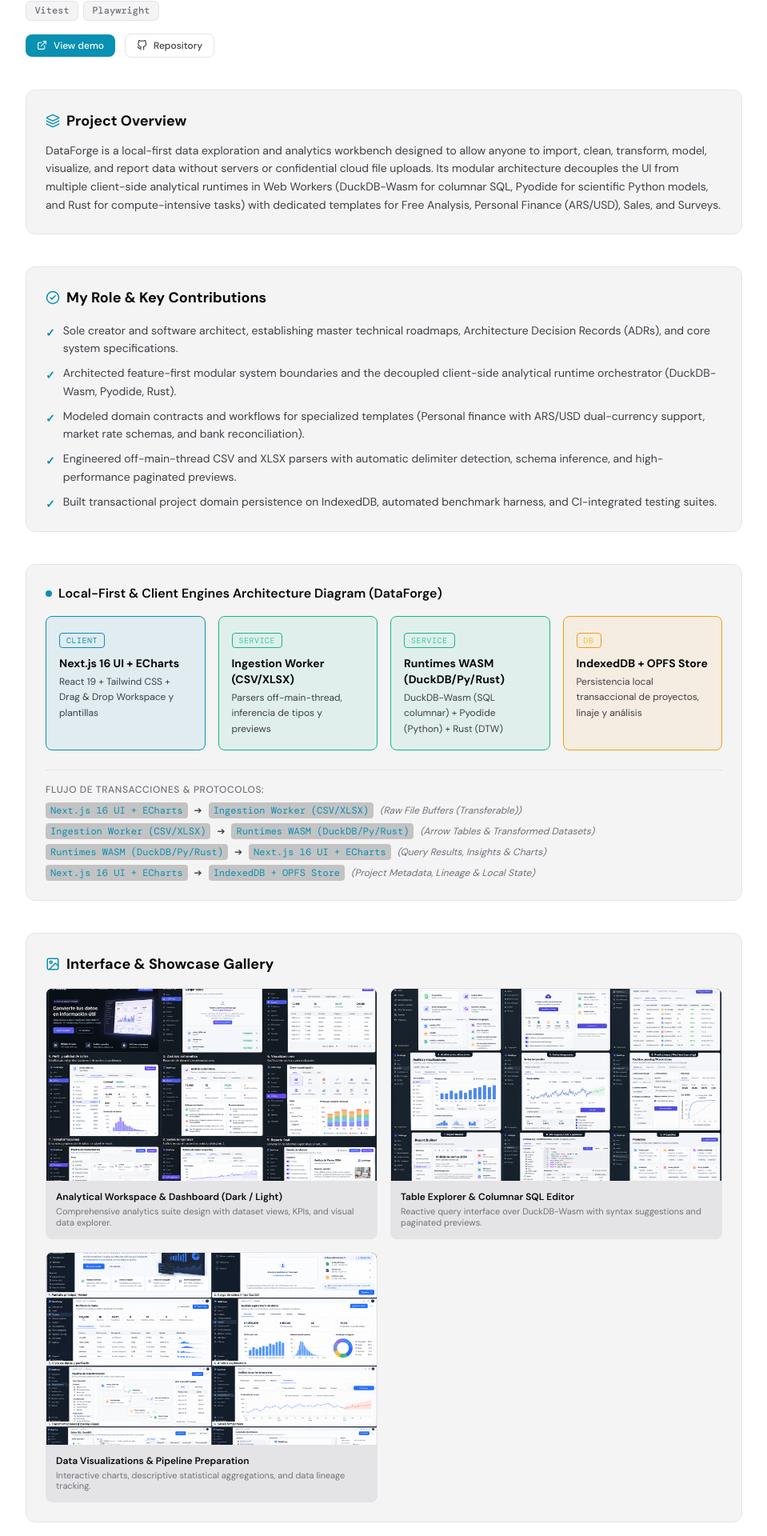
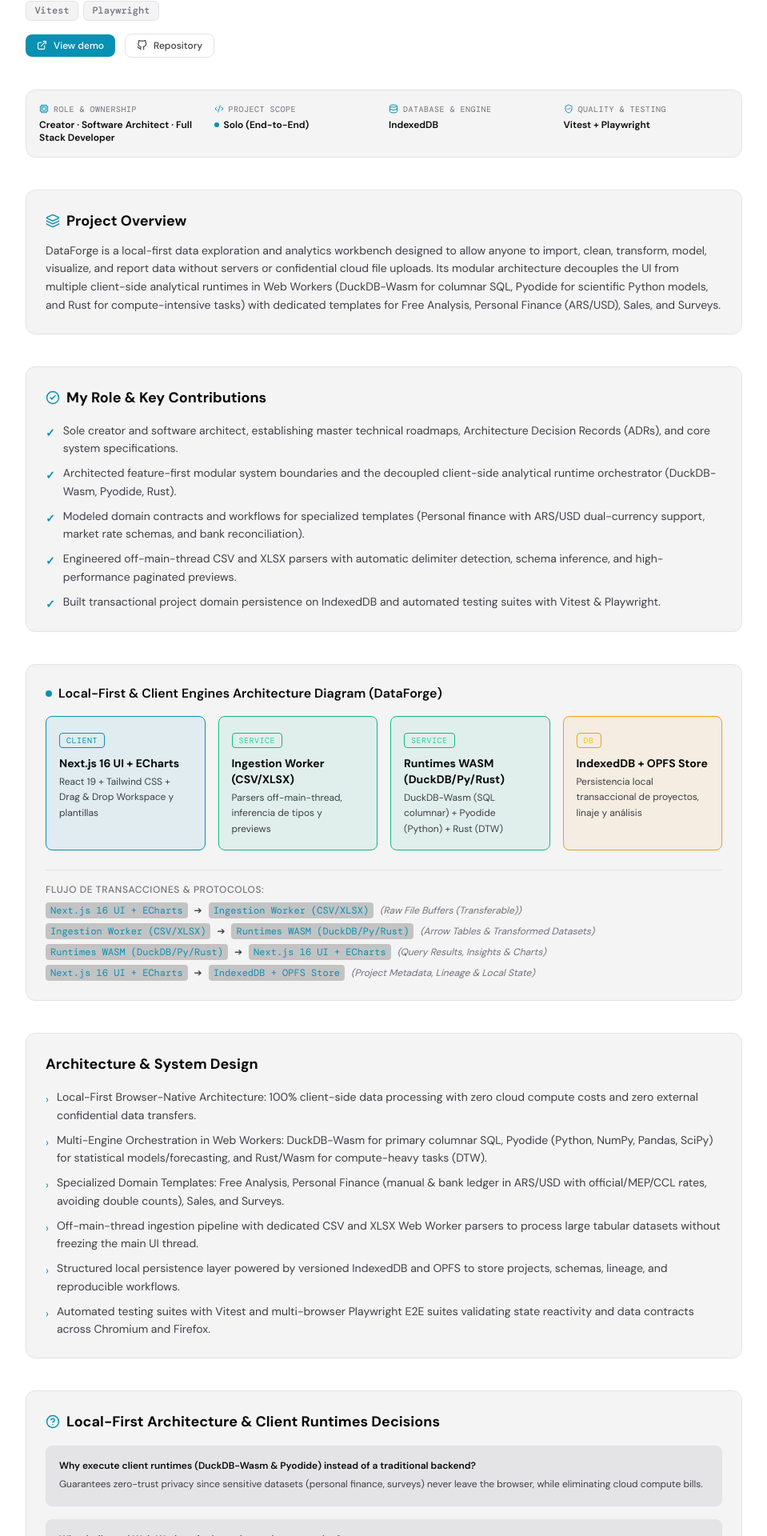
Before and after one commit to eliann313/mi-portfolio, a React (Vite) app: page /proyectos/dataforge in a window 1280 px wide. Shown: the part 473-2393 px from the top of the page at 80% size, without its empty margins (160-1119 px from the left). Built offline with nearby package versions, Linux system fonts and the light colour scheme.

Commit message:
feat(ui): optimize case study visual hierarchy for recruiters and sanitize DataForge metrics

```diff
--- a/src/components/projects/CaseStudyView.tsx
+++ b/src/components/projects/CaseStudyView.tsx
@@ -1,7 +1,7 @@
 import { useState, useEffect } from 'react';
 import { useParams, Link } from 'react-router-dom';
 import { motion, AnimatePresence } from 'framer-motion';
-import { ArrowLeft, ExternalLink, CheckCircle2, AlertTriangle, Layers, Image as ImageIcon, X, ArrowRight, HelpCircle, ChevronLeft, ChevronRight, ZoomIn, ZoomOut, Lock } from 'lucide-react';
+import { ArrowLeft, ExternalLink, CheckCircle2, AlertTriangle, Layers, Image as ImageIcon, X, ArrowRight, HelpCircle, ChevronLeft, ChevronRight, ZoomIn, ZoomOut, Lock, Database, Cpu, ShieldCheck, Code2 } from 'lucide-react';
 import { FiGithub } from 'react-icons/fi';
 import { useTheme } from '../../hooks/useTheme';
 import { useLanguage } from '../../hooks/useLanguage';
@@ -125,6 +125,52 @@
           </div>
         </motion.div>
 
+        {/* Recruiter Technical Snapshot */}
+        <div className="grid grid-cols-2 md:grid-cols-4 gap-3 p-4 rounded-xl border mb-10" style={{ backgroundColor: c.bgSurface, borderColor: c.border }}>
+          <div className="flex flex-col">
+            <span className="text-[10px] font-mono uppercase tracking-wider mb-1 flex items-center gap-1.5" style={{ color: c.textMuted }}>
+              <Cpu size={12} style={{ color: c.accent }} />
+              {locale === 'es' ? 'Rol y Liderazgo' : 'Role & Ownership'}
+            </span>
+            <span className="text-xs font-semibold" style={{ color: c.textPrimary }}>
+              {project.roles[locale as Locale].join(' · ')}
+            </span>
+          </div>
+
+          <div className="flex flex-col">
+            <span className="text-[10px] font-mono uppercase tracking-wider mb-1 flex items-center gap-1.5" style={{ color: c.textMuted }}>
+              <Code2 size={12} style={{ color: c.accent }} />
+              {locale === 'es' ? 'Modalidad y Alcance' : 'Project Scope'}
+            </span>
+            <span className="text-xs font-semibold flex items-center gap-1.5" style={{ color: c.textPrimary }}>
+              <span className="w-1.5 h-1.5 rounded-full" style={{ backgroundColor: project.type === 'group' ? '#38bdf8' : c.accent }} />
+              {project.type === 'group'
+                ? (locale === 'es' ? 'Grupal (Scrum / Agile)' : 'Team (Scrum / Agile)')
+                : (locale === 'es' ? 'Individual (End-to-End)' : 'Solo (End-to-End)')}
+            </span>
+          </div>
+
+          <div className="flex flex-col">
+            <span className="text-[10px] font-mono uppercase tracking-wider mb-1 flex items-center gap-1.5" style={{ color: c.textMuted }}>
+              <Database size={12} style={{ color: c.accent }} />
+              {locale === 'es' ? 'Persistencia y Motor' : 'Database & Engine'}
+            </span>
+            <span className="text-xs font-semibold truncate" style={{ color: c.textPrimary }}>
+              {study.dbSchema ? study.dbSchema.engine.split(' · ')[0] : (project.stack.find(s => s.toLowerCase().includes('sql') || s.toLowerCase().includes('mongo') || s.toLowerCase().includes('indexeddb') || s.toLowerCase().includes('firebase')) || 'Client State')}
+            </span>
+          </div>
+
+          <div className="flex flex-col">
+            <span className="text-[10px] font-mono uppercase tracking-wider mb-1 flex items-center gap-1.5" style={{ color: c.textMuted }}>
+              <ShieldCheck size={12} style={{ color: c.accent }} />
+              {locale === 'es' ? 'Calidad y Pruebas' : 'Quality & Testing'}
+            </span>
+            <span className="text-xs font-semibold truncate" style={{ color: c.textPrimary }}>
+              {project.stack.filter(s => s.includes('Playwright') || s.includes('Vitest') || s.includes('Pytest') || s.includes('Actions')).join(' + ') || (locale === 'es' ? 'Linting y Verificación' : 'Linting & Verification')}
+            </span>
+          </div>
+        </div>
+
         {/* 1. Overview */}
         <section className="mb-10 rounded-xl p-6 border" style={{ backgroundColor: c.bgSurface, borderColor: c.border }}>
           <h3 className="font-bold text-lg mb-3 flex items-center gap-2" style={{ color: c.textPrimary }}>
@@ -152,14 +198,112 @@
           </ul>
         </section>
 
-        {/* 3. Architecture C4 Diagram (if present) */}
+        {/* 3. Architecture & PostgreSQL Relational Schema Explorer */}
+        {(study.systemArchitecture || study.dbSchema) && (
+          <ArchitectureAndDBSchema
+            dbSchema={study.dbSchema}
+            systemArchitecture={study.systemArchitecture}
+          />
+        )}
+
+        {/* 3.1 Container Interconnect & Transaction Protocol Diagram */}
         {study.c4Diagram && (
           <section className="mb-10">
             <ArchitectureDiagram diagram={study.c4Diagram} />
           </section>
         )}
 
-        {/* 4. Screenshots Gallery (if present) */}
+        {/* 3.2 Domains Breakdown (DDD) */}
+        {study.domainsBreakdown && (
+          <section className="mb-10 rounded-xl p-6 border" style={{ backgroundColor: c.bgSurface, borderColor: c.border }}>
+            <h3 className="font-bold text-lg mb-4 flex items-center gap-2" style={{ color: c.textPrimary }}>
+              <Layers size={18} style={{ color: c.accent }} />
+              {study.domainsBreakdown.title[locale as Locale] || t.caseStudy.domainsTitle}
+            </h3>
+            <div className="grid grid-cols-1 sm:grid-cols-2 gap-3">
+              {study.domainsBreakdown.items.map((item, idx) => (
+                <div key={idx} className="p-3.5 rounded-lg border flex flex-col justify-between" style={{ backgroundColor: c.bgElevated, borderColor: c.border }}>
+                  <span className="font-semibold text-xs mb-1" style={{ color: c.accent }}>{item.name}</span>
+                  <p className="text-xs leading-relaxed" style={{ color: c.textSecondary }}>{item.desc[locale as Locale]}</p>
+                </div>
+              ))}
+            </div>
+          </section>
+        )}
+
+        {/* 3.3 Architecture Highlights */}
+        <section className="mb-10 rounded-xl p-6 border" style={{ backgroundColor: c.bgSurface, borderColor: c.border }}>
+          <h3 className="font-bold text-lg mb-4" style={{ color: c.textPrimary }}>
+            {t.caseStudy.architectureTitle}
+          </h3>
+          <ul className="space-y-2 text-sm">
+            {study.architectureHighlights[locale as Locale].map((highlight, idx) => (
+              <li key={idx} className="flex items-start gap-2.5" style={{ color: c.textSecondary }}>
+                <span className="mt-1 flex-shrink-0" style={{ color: c.accent }}>›</span>
+                <span className="leading-relaxed">{highlight}</span>
+              </li>
+            ))}
+          </ul>
+        </section>
+
+        {/* 3.4 Key Architecture Decisions (ADRs) */}
+        {study.adrs && (
+          <section className="mb-10 rounded-xl p-6 border" style={{ backgroundColor: c.bgSurface, borderColor: c.border }}>
+            <h3 className="font-bold text-lg mb-4 flex items-center gap-2" style={{ color: c.textPrimary }}>
+              <HelpCircle size={18} style={{ color: c.accent }} />
+              {study.adrs.title[locale as Locale] || t.caseStudy.adrsTitle}
+            </h3>
+            <div className="space-y-4">
+              {study.adrs.items.map((adr, idx) => (
+                <div key={idx} className="p-4 rounded-lg border" style={{ backgroundColor: c.bgElevated, borderColor: c.border }}>
+                  <p className="text-xs font-semibold mb-1.5" style={{ color: c.textPrimary }}>
+                    {adr.question[locale as Locale]}
+                  </p>
+                  <p className="text-xs leading-relaxed" style={{ color: c.textSecondary }}>
+                    {adr.decision[locale as Locale]}
+                  </p>
+                </div>
+              ))}
+            </div>
+          </section>
+        )}
+
+        {/* 4. Technical Challenges & Engineering Solutions */}
+        {challenges.length > 0 && (
+          <section className="mb-10 rounded-xl p-6 border" style={{ backgroundColor: c.bgSurface, borderColor: c.border }}>
+            <h3 className="font-bold text-lg mb-4 flex items-center gap-2" style={{ color: c.textPrimary }}>
+              <AlertTriangle size={18} style={{ color: c.accent }} />
+              {t.caseStudy.technicalChallengesTitle}
+            </h3>
+            <div className="space-y-4">
+              {challenges.map((challenge, idx) => (
+                <div key={idx} className="p-4 rounded-lg border" style={{ backgroundColor: c.bgElevated, borderColor: c.border }}>
+                  <p className="text-xs font-semibold mb-1" style={{ color: '#f87171' }}>
+                    {t.caseStudy.problemLabel}
+                  </p>
+                  <p className="text-xs mb-3 font-medium" style={{ color: c.textPrimary }}>
+                    {challenge.problem}
+                  </p>
+                  <p className="text-xs font-semibold mb-1" style={{ color: '#4ade80' }}>
+                    {t.caseStudy.solutionLabel}
+                  </p>
+                  <p className="text-xs leading-relaxed" style={{ color: c.textSecondary }}>
+                    {challenge.solution}
+                  </p>
+                </div>
+              ))}
+            </div>
+          </section>
+        )}
+
+        {/* 5. Video Demo (if present) */}
+        {study.videoData && (
+          <section className="mb-10">
+            <VideoTimestampPlayer src={study.videoData.src} timestamps={study.videoData.timestamps} />
+          </section>
+        )}
+
+        {/* 5.1 Interface & Showcase Gallery */}
         {study.screenshots && study.screenshots.length > 0 && (
           <section className="mb-10 rounded-xl p-6 border" style={{ backgroundColor: c.bgSurface, borderColor: c.border }}>
             <h3 className="font-bold text-lg mb-4 flex items-center gap-2" style={{ color: c.textPrimary }}>
@@ -302,104 +446,6 @@
           )}
         </AnimatePresence>
 
-        {/* 5. Architecture Highlights */}
-        <section className="mb-10 rounded-xl p-6 border" style={{ backgroundColor: c.bgSurface, borderColor: c.border }}>
-          <h3 className="font-bold text-lg mb-4" style={{ color: c.textPrimary }}>
-            {t.caseStudy.architectureTitle}
-          </h3>
-          <ul className="space-y-2 text-sm">
-            {study.architectureHighlights[locale as Locale].map((highlight, idx) => (
-              <li key={idx} className="flex items-start gap-2.5" style={{ color: c.textSecondary }}>
-                <span className="mt-1 flex-shrink-0" style={{ color: c.accent }}>›</span>
-                <span className="leading-relaxed">{highlight}</span>
-              </li>
-            ))}
-          </ul>
-        </section>
-
-        {/* 5.1 Architecture & PostgreSQL Relational Schema Explorer */}
-        {(study.systemArchitecture || study.dbSchema) && (
-          <ArchitectureAndDBSchema
-            dbSchema={study.dbSchema}
-            systemArchitecture={study.systemArchitecture}
-          />
-        )}
-
-        {/* 6. Technical Challenges */}
-        {challenges.length > 0 && (
-          <section className="mb-10 rounded-xl p-6 border" style={{ backgroundColor: c.bgSurface, borderColor: c.border }}>
-            <h3 className="font-bold text-lg mb-4 flex items-center gap-2" style={{ color: c.textPrimary }}>
-              <AlertTriangle size={18} style={{ color: c.accent }} />
-              {t.caseStudy.technicalChallengesTitle}
-            </h3>
-            <div className="space-y-4">
-              {challenges.map((challenge, idx) => (
-                <div key={idx} className="p-4 rounded-lg border" style={{ backgroundColor: c.bgElevated, borderColor: c.border }}>
-                  <p className="text-xs font-semibold mb-1" style={{ color: '#f87171' }}>
-                    {t.caseStudy.problemLabel}
-                  </p>
-                  <p className="text-xs mb-3 font-medium" style={{ color: c.textPrimary }}>
-                    {challenge.problem}
-                  </p>
-                  <p className="text-xs font-semibold mb-1" style={{ color: '#4ade80' }}>
-                    {t.caseStudy.solutionLabel}
-                  </p>
-                  <p className="text-xs leading-relaxed" style={{ color: c.textSecondary }}>
-                    {challenge.solution}
-                  </p>
-                </div>
-              ))}
-            </div>
-          </section>
-        )}
-
-        {/* 7. Video Demo (Pochocleando) */}
-        {study.videoData && (
-          <section className="mb-10">
-            <VideoTimestampPlayer src={study.videoData.src} timestamps={study.videoData.timestamps} />
-          </section>
-        )}
-
-        {/* 8. Domains Breakdown (DDD) */}
-        {study.domainsBreakdown && (
-          <section className="mb-10 rounded-xl p-6 border" style={{ backgroundColor: c.bgSurface, borderColor: c.border }}>
-            <h3 className="font-bold text-lg mb-4 flex items-center gap-2" style={{ color: c.textPrimary }}>
-              <Layers size={18} style={{ color: c.accent }} />
-              {study.domainsBreakdown.title[locale as Locale] || t.caseStudy.domainsTitle}
-            </h3>
-            <div className="grid grid-cols-1 sm:grid-cols-2 gap-3">
-              {study.domainsBreakdown.items.map((item, idx) => (
-                <div key={idx} className="p-3.5 rounded-lg border flex flex-col justify-between" style={{ backgroundColor: c.bgElevated, borderColor: c.border }}>
-                  <span className="font-semibold text-xs mb-1" style={{ color: c.accent }}>{item.name}</span>
-                  <p className="text-xs leading-relaxed" style={{ color: c.textSecondary }}>{item.desc[locale as Locale]}</p>
-                </div>
-              ))}
-            </div>
-          </section>
-        )}
-
-        {/* 9. Key Architecture Decisions (ADRs) */}
-        {study.adrs && (
-          <section className="mb-10 rounded-xl p-6 border" style={{ backgroundColor: c.bgSurface, borderColor: c.border }}>
-            <h3 className="font-bold text-lg mb-4 flex items-center gap-2" style={{ color: c.textPrimary }}>
-              <HelpCircle size={18} style={{ color: c.accent }} />
-              {study.adrs.title[locale as Locale] || t.caseStudy.adrsTitle}
-            </h3>
-            <div className="space-y-4">
-              {study.adrs.items.map((adr, idx) => (
-                <div key={idx} className="p-4 rounded-lg border" style={{ backgroundColor: c.bgElevated, borderColor: c.border }}>
-                  <p className="text-xs font-semibold mb-1.5" style={{ color: c.textPrimary }}>
-                    {adr.question[locale as Locale]}
-                  </p>
-                  <p className="text-xs leading-relaxed" style={{ color: c.textSecondary }}>
-                    {adr.decision[locale as Locale]}
-                  </p>
-                </div>
-              ))}
-            </div>
-          </section>
-        )}
-
         {/* 10. Bottom Action Card (CTA) */}
         <section className="mb-10 rounded-xl p-6 border flex flex-col sm:flex-row items-start sm:items-center justify-between gap-4" style={{ backgroundColor: c.bgSurface, borderColor: c.border }}>
           <div>
--- a/src/data/caseStudies.ts
+++ b/src/data/caseStudies.ts
@@ -211,17 +211,17 @@
         'Arquitectura Browser-Native Local-First: procesamiento 100% en el cliente sin costos de cómputo en la nube ni transferencia externa de datasets.',
         'Orquestación Multi-Engine en Web Workers: DuckDB-Wasm como motor SQL columnar primario, Pyodide (Python, NumPy, Pandas, SciPy) para modelos estadísticos/forecasting y Rust/Wasm para algoritmos de alta intensidad (DTW).',
         'Plantillas de dominio especializadas: Análisis Libre, Finanzas Personales (registro manual y bancario en ARS/USD con cotizaciones oficial/MEP/CCL y sin dobles conteos), Ventas y Encuestas.',
-        'Canalización de ingesta off-main-thread con parsers de CSV y XLSX en Web Workers dedicados (0 long-tasks en UI, 100k filas procesadas en 867 ms).',
+        'Canalización de ingesta off-main-thread con parsers de CSV y XLSX en Web Workers dedicados para procesar grandes volúmenes de datos tabulares sin congelar la UI.',
         'Persistencia local estructurada con IndexedDB versionada y OPFS para guardar proyectos, esquemas, linaje y análisis reproducibles.',
-        'Harness de benchmarks automatizado con medianas de 5 corridas y suite integral de tests unitarios (Vitest 20/20) y E2E (Playwright 18/18 en Chromium y Firefox).',
+        'Suites continuas de testing con Vitest y Playwright automatizadas para validar la reactividad y los contratos de datos en navegadores Chromium y Firefox.',
       ],
       en: [
         'Local-First Browser-Native Architecture: 100% client-side data processing with zero cloud compute costs and zero external confidential data transfers.',
         'Multi-Engine Orchestration in Web Workers: DuckDB-Wasm for primary columnar SQL, Pyodide (Python, NumPy, Pandas, SciPy) for statistical models/forecasting, and Rust/Wasm for compute-heavy tasks (DTW).',
         'Specialized Domain Templates: Free Analysis, Personal Finance (manual & bank ledger in ARS/USD with official/MEP/CCL rates, avoiding double counts), Sales, and Surveys.',
-        'Off-main-thread ingestion pipeline with dedicated CSV and XLSX Web Worker parsers (0 main-thread long tasks, 100k rows processed in 867 ms).',
+        'Off-main-thread ingestion pipeline with dedicated CSV and XLSX Web Worker parsers to process large tabular datasets without freezing the main UI thread.',
         'Structured local persistence layer powered by versioned IndexedDB and OPFS to store projects, schemas, lineage, and reproducible workflows.',
-        'Automated local benchmark harness featuring 5-run medians and full testing suites with Vitest (20/20) and multi-browser Playwright E2E (18/18).',
+        'Automated testing suites with Vitest and multi-browser Playwright E2E suites validating state reactivity and data contracts across Chromium and Firefox.',
       ],
     },
     myRoleDetailed: {
@@ -230,14 +230,14 @@
         'Diseñé la arquitectura modular por capacidades (Screaming / Feature-first) y el orquestador desacoplado de runtimes analíticos cliente (DuckDB-Wasm, Pyodide, Rust).',
         'Modelé los contratos y flujos de plantillas especializadas (Finanzas personales con soporte dual ARS/USD, cotizaciones y conciliación bancaria).',
         'Construí los parsers de ingesta para CSV y XLSX con detección automática de delimitadores, inferencia de tipos y previews paginados off-main-thread.',
-        'Implementé el dominio de proyectos con persistencia transaccional en IndexedDB, el harness de benchmark automatizado y las suites de prueba en CI.',
+        'Implementé el dominio de proyectos con persistencia transaccional en IndexedDB y suites automatizadas de prueba con Vitest y Playwright.',
       ],
       en: [
         'Sole creator and software architect, establishing master technical roadmaps, Architecture Decision Records (ADRs), and core system specifications.',
         'Architected feature-first modular system boundaries and the decoupled client-side analytical runtime orchestrator (DuckDB-Wasm, Pyodide, Rust).',
         'Modeled domain contracts and workflows for specialized templates (Personal finance with ARS/USD dual-currency support, market rate schemas, and bank reconciliation).',
         'Engineered off-main-thread CSV and XLSX parsers with automatic delimiter detection, schema inference, and high-performance paginated previews.',
-        'Built transactional project domain persistence on IndexedDB, automated benchmark harness, and CI-integrated testing suites.',
+        'Built transactional project domain persistence on IndexedDB and automated testing suites with Vitest & Playwright.',
       ],
     },
     technicalChallenges: {
```
Also changed, not shown: src/data/projects.ts (+4 -4 lines).
